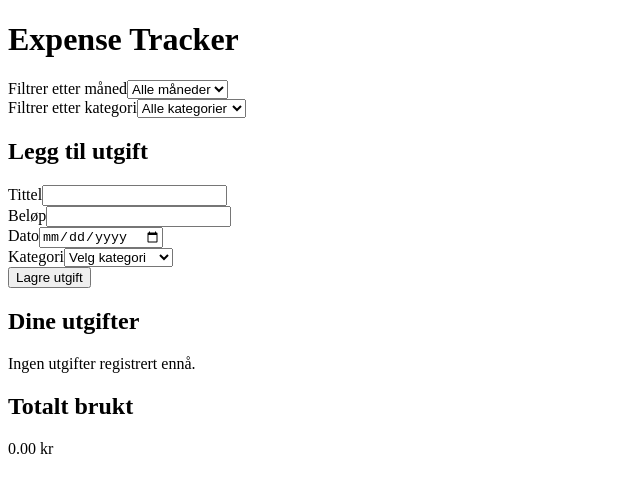
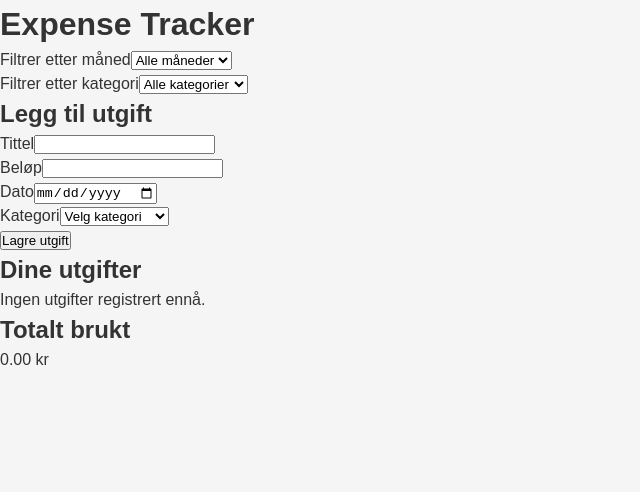
Before and after one commit to moa-reidar/ass-3-frontend, a React (Vite) app in the folder assignment_3/: page / in a window 1280 px wide. Shown: the top 492 px of the page, without its empty margins (0-640 px from the left). Built offline with nearby package versions, Linux system fonts and the light colour scheme.

Commit message:
fixed reset.css using simple universal selector to normalize styles and set base body styling

```diff
--- a/assignment_3/src/css/reset.css
+++ b/assignment_3/src/css/reset.css
@@ -0,0 +1,12 @@
+* {
+    margin: 0;
+    padding: 0;
+    box-sizing: border-box;
+  }
+
+  body {
+    font-family: var(--font-family-regular), sans-serif;
+    background-color: var(--secondary-color);
+    color: var(--text-color);
+    line-height: 1.5;
+  }
```
